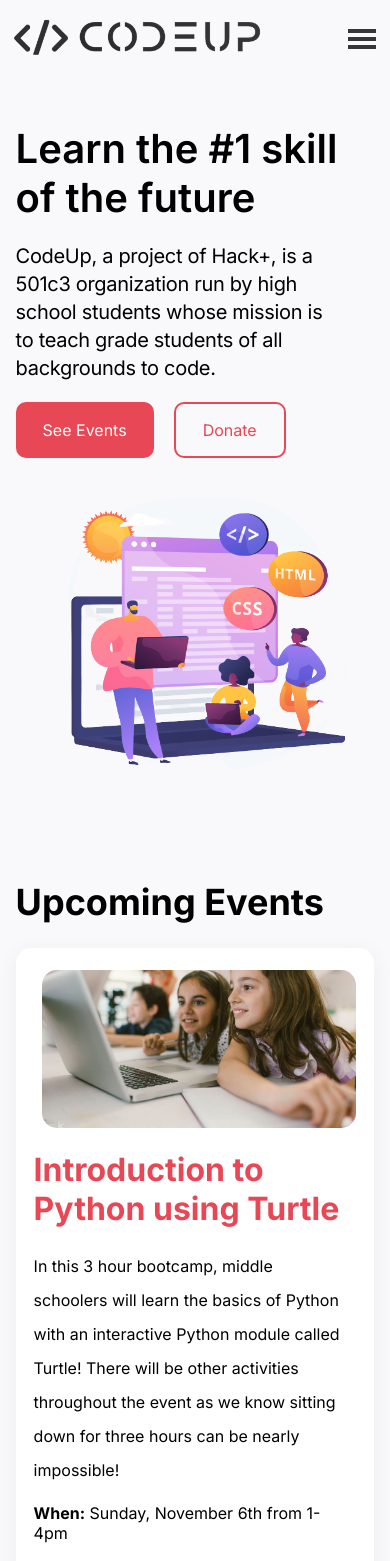
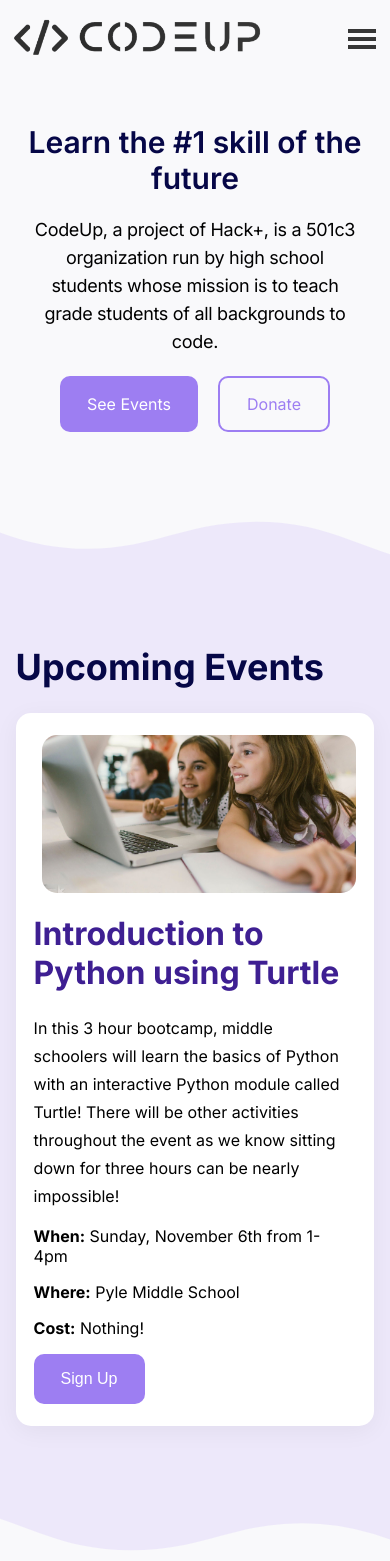
Before and after one commit to RationalChestnut/CodeUp, a React (Create React App) app: page / in a window 390 px wide. Shown: the top 1561 px of the page. Built offline with nearby package versions, Linux system fonts and the light colour scheme.

Commit message:
Changed color scheme & Added wave border

```diff
--- a/src/App.css
+++ b/src/App.css
@@ -3,33 +3,3 @@
   height: 100%;
   background-color: #f9f9fb;
 }
-
-.page-padding {
-  padding: 3% 18%;
-}
-
-@media screen and (max-width: 1410px) {
-  .page-padding {
-    padding: 5% 10%;
-  }
-}
-@media screen and (max-width: 1100px) {
-  .page-padding {
-    padding: 5% 5%;
-  }
-}
-@media screen and (max-width: 800px) {
-  .page-padding {
-    padding: 5% 5%;
-  }
-}
-@media screen and (max-width: 600px) {
-  .page-padding {
-    padding: 5% 4%;
-  }
-}
-@media screen and (max-width: 500px) {
-  .page-padding {
-    padding: 10% 4%;
-  }
-}
--- a/src/App.js
+++ b/src/App.js
@@ -9,11 +9,9 @@ function App() {
   return (
     <div className="main-content">
       <Navbar />
-      <div className="page-padding">
-        <Home />
-        <Events />
-        <Contact />
-      </div>
+      <Home />
+      <Events />
+      <Contact />
       <Footer />
     </div>
   );
--- a/src/components/Navbar/Navbar.module.css
+++ b/src/components/Navbar/Navbar.module.css
@@ -16,7 +16,7 @@
 
 .link {
   text-decoration: none;
-  color: #4c555bc9;
+  color: #7f7f95;
   font-size: 16px;
   margin: 0px 16px;
 }
@@ -26,7 +26,7 @@
 }
 
 .button {
-  background-color: #e84855;
+  background-color: #9d7ef2;
   border: none;
   border-radius: 8px;
   width: 90px;
@@ -44,7 +44,7 @@
 
 .button:hover {
   cursor: pointer;
-  background-color: #d4414e;
+  background-color: #8164d1;
 }
 .mobileLinksContainer {
   display: none;
@@ -54,7 +54,7 @@
 .mobileLink {
   margin: 8px 0px;
   text-decoration: none;
-  color: #4c555bc9;
+  color: #7f7f95;
 }
 
 .mobileLink:hover {
@@ -62,7 +62,7 @@
 }
 
 .mobileButton {
-  background-color: #e84855;
+  background-color: #9d7ef2;
   border: none;
   border-radius: 8px;
   width: 90px;
@@ -71,6 +71,10 @@
   font-size: 16px;
   margin-top: 8px;
   margin-bottom: 8px;
+}
+.mobileButton:hover {
+  background-color: #8164d1;
+  cursor: pointer;
 }
 
 .horizontal {
--- a/src/pages/Contact/Contact.module.css
+++ b/src/pages/Contact/Contact.module.css
@@ -1,5 +1,6 @@
 .contactPageContainer {
   margin-top: 100px;
+  padding: 3% 18%;
 }
 
 .contactFormContainer {
@@ -117,3 +118,34 @@
     box-sizing: border-box;
   }
 }
+
+@media screen and (max-width: 1410px) {
+  .contactPageContainer {
+    padding: 5% 10%;
+  }
+}
+
+@media screen and (max-width: 1100px) {
+  .contactPageContainer {
+    padding: 5% 5%;
+  }
+}
+
+@media screen and (max-width: 800px) {
+  .contactPageContainer {
+    padding: 5% 5%;
+  }
+}
+
+@media screen and (max-width: 600px) {
+  .contactPageContainer {
+    padding: 5% 4%;
+  }
+}
+
+@media screen and (max-width: 500px) {
+  .contactPageContainer {
+    padding: 10% 4%;
+    margin-top: 25px;
+  }
+}
--- a/src/pages/Events/Events.module.css
+++ b/src/pages/Events/Events.module.css
@@ -1,5 +1,12 @@
 .eventsPageContainer {
   margin-top: 100px;
+  background-color: #ede8fa;
+  position: relative;
+  padding-top: 125px;
+  padding-bottom: 150px;
+  margin-bottom: 100px;
+  padding-left: 8%;
+  padding-right: 8%;
 }
 
 .eventContainer {
@@ -12,10 +19,11 @@
 
 .eventsPageTitle {
   font-size: 36px;
+  color: #060747;
 }
 
 .eventTitle {
-  color: #e84855;
+  color: #3e1f92;
 }
 
 .description {
@@ -35,14 +43,15 @@
   display: flex;
   align-items: center;
   justify-content: center;
-  background-color: #e84855;
+  background-color: #9d7ef2;
   border: none;
   font-size: 16px;
   color: white;
+  margin-top: 12px;
 }
 
 .button:hover {
-  background-color: #d4414e;
+  background-color: #8164d1;
   cursor: pointer;
 }
 
@@ -83,3 +92,91 @@
     width: 100%;
   }
 }
+
+.customShapeDividerTop1666447409 {
+  position: absolute;
+  top: 0;
+  left: 0;
+  width: 100%;
+  overflow: hidden;
+  line-height: 0;
+}
+
+.customShapeDividerTop1666447409 svg {
+  position: relative;
+  display: block;
+  width: calc(127% + 1.3px);
+  height: 100px;
+}
+
+.customShapeDividerTop1666447409 .shapeFill {
+  fill: #f9f9fb;
+}
+
+.customShapeDividerBottom1666447991 {
+  position: absolute;
+  bottom: 0;
+  left: 0;
+  width: 100%;
+  overflow: hidden;
+  line-height: 0;
+  transform: rotate(180deg);
+}
+
+.customShapeDividerBottom1666447991 svg {
+  position: relative;
+  display: block;
+  width: calc(128% + 1.3px);
+  height: 100px;
+}
+
+.customShapeDividerBottom1666447991 .shapeFill {
+  fill: #f9f9fb;
+}
+
+@media screen and (max-width: 1200px) {
+  .customShapeDividerBottom1666447991 svg,
+  .customShapeDividerTop1666447409 svg {
+    height: 75px;
+  }
+}
+@media screen and (max-width: 800px) {
+  .customShapeDividerBottom1666447991 svg,
+  .customShapeDividerTop1666447409 svg {
+    height: 50px;
+  }
+}
+
+@media screen and (max-width: 1410px) {
+  .eventsPageContainer {
+    padding-left: 10%;
+    padding-right: 10%;
+  }
+}
+@media screen and (max-width: 1100px) {
+  .eventsPageContainer {
+    padding-left: 5%;
+    padding-right: 5%;
+  }
+}
+
+@media screen and (max-width: 600px) {
+  .eventsPageContainer {
+    padding-left: 4%;
+    padding-right: 4%;
+    margin-top: 50px;
+    margin-bottom: 25px;
+  }
+}
+@media screen and (max-width: 500px) {
+  .eventsPageContainer {
+    padding-top: 100px;
+    padding-bottom: 125px;
+  }
+}
+
+@media screen and (max-width: 400px) {
+  .description {
+    line-height: 28px;
+  }
+}
--- a/src/pages/Events/Events.page.js
+++ b/src/pages/Events/Events.page.js
@@ -5,6 +5,19 @@ import event from "../../assets/event.jpeg";
 export const Events = () => {
   return (
     <div className={styles.eventsPageContainer} id="events">
+      <div className={styles.customShapeDividerTop1666447409}>
+        <svg
+          data-name="Layer 1"
+          xmlns="http://www.w3.org/2000/svg"
+          viewBox="0 0 1200 120"
+          preserveAspectRatio="none"
+        >
+          <path
+            d="M321.39,56.44c58-10.79,114.16-30.13,172-41.86,82.39-16.72,168.19-17.73,250.45-.39C823.78,31,906.67,72,985.66,92.83c70.05,18.48,146.53,26.09,214.34,3V0H0V27.35A600.21,600.21,0,0,0,321.39,56.44Z"
+            className={styles.shapeFill}
+          ></path>
+        </svg>
+      </div>
       <h1 className={styles.eventsPageTitle}>Upcoming Events</h1>
       <div className={styles.eventContainer}>
         <div className={styles.left}>
@@ -43,6 +56,19 @@ export const Events = () => {
           <img src={event} alt="Girls Coding" className={styles.eventImage} />
         </div>
       </div>
+      <div className={styles.customShapeDividerBottom1666447991}>
+        <svg
+          data-name="Layer 1"
+          xmlns="http://www.w3.org/2000/svg"
+          viewBox="0 0 1200 120"
+          preserveAspectRatio="none"
+        >
+          <path
+            d="M321.39,56.44c58-10.79,114.16-30.13,172-41.86,82.39-16.72,168.19-17.73,250.45-.39C823.78,31,906.67,72,985.66,92.83c70.05,18.48,146.53,26.09,214.34,3V0H0V27.35A600.21,600.21,0,0,0,321.39,56.44Z"
+            className={styles.shapeFill}
+          ></path>
+        </svg>
+      </div>
     </div>
   );
 };
--- a/src/pages/Home/Home.module.css
+++ b/src/pages/Home/Home.module.css
@@ -1,3 +1,7 @@
+.container {
+  padding: 3% 18%;
+}
+
 .banner {
   display: flex;
   align-items: center;
@@ -10,6 +14,7 @@
 .bannerTitle {
   font-size: 40px;
   font-weight: 600;
+  color: #060747;
 }
 
 .bannerDescription {
@@ -38,21 +43,21 @@
 
 .eventsButton {
   color: white;
-  background-color: #e84855;
+  background-color: #9d7ef2;
 }
 
 .eventsButton:hover {
-  background-color: #d4414e;
+  background-color: #8164d1;
 }
 
 .donateButton {
-  border: 2px solid #e84855;
-  color: #e84855;
+  border: 2px solid #9d7ef2;
+  color: #9d7ef2;
 }
 
 .donateButton:hover {
-  color: #d4414e;
-  border-color: #d4414e;
+  color: #8164d1;
+  border-color: #8164d1;
 }
 
 .bannerImageContainer {
@@ -72,6 +77,11 @@
 
   .bannerTextContainer {
     width: 100%;
+    text-align: center;
+    display: flex;
+    flex-direction: column;
+    align-items: center;
+    justify-content: center;
   }
 
   .bannerDescription {
@@ -88,3 +98,49 @@
     width: 90%;
   }
 }
+
+@media screen and (max-width: 1410px) {
+  .container {
+    padding: 5% 10%;
+  }
+}
+
+@media screen and (max-width: 1100px) {
+  .container {
+    padding: 5% 5%;
+  }
+}
+
+@media screen and (max-width: 800px) {
+  .container {
+    padding: 5% 5%;
+  }
+}
+
+@media screen and (max-width: 600px) {
+  .container {
+    padding: 5% 4%;
+  }
+}
+
+@media screen and (max-width: 500px) {
+  .container {
+    padding: 10% 4%;
+  }
+
+  .bannerTitle {
+    font-size: 30px;
+  }
+
+  .bannerDescription {
+    font-size: 18px;
+    line-height: 28px;
+  }
+
+  .bannerImageContainer {
+    display: none;
+  }
+
+  .bannerButtonGroup > a {
+  }
+}
```
